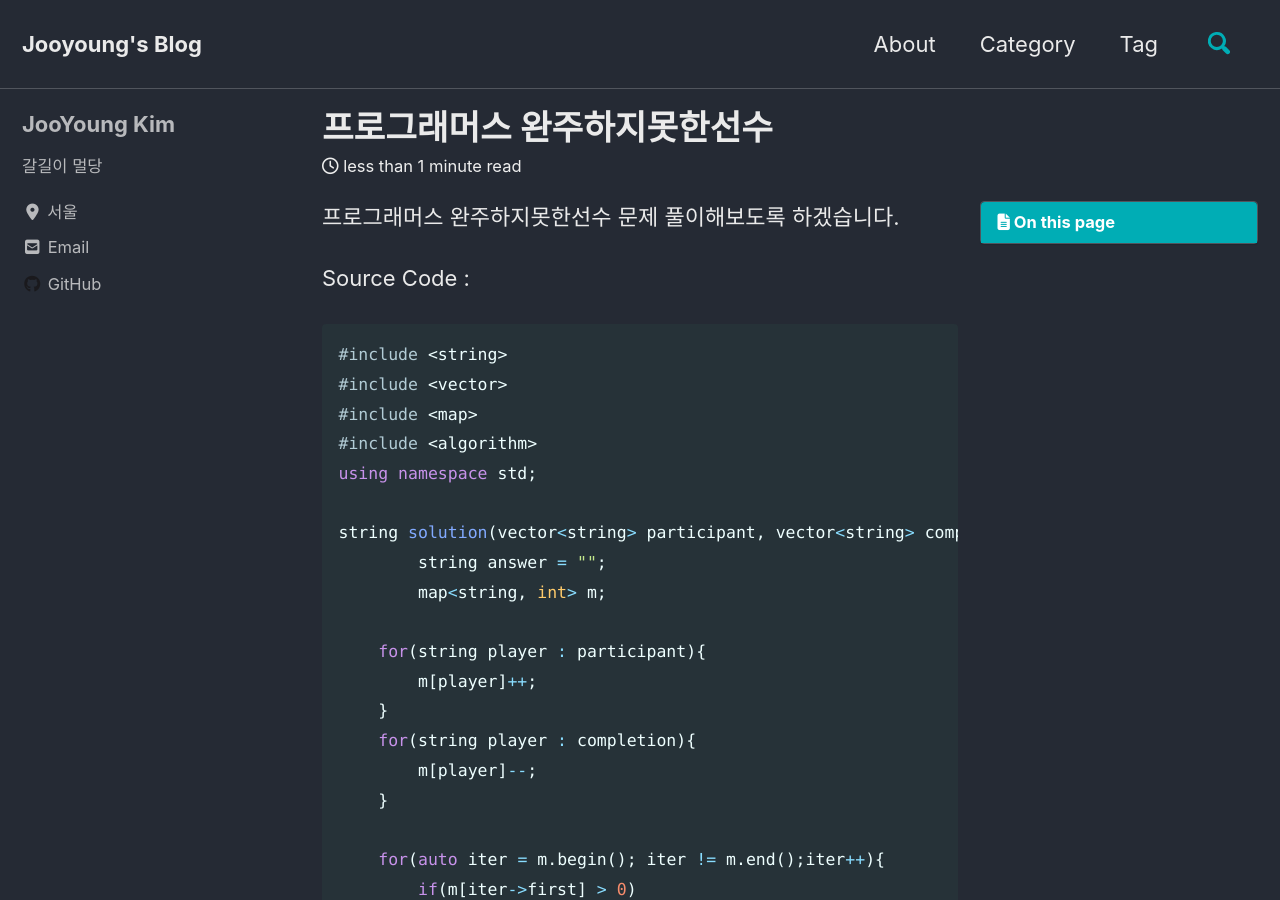
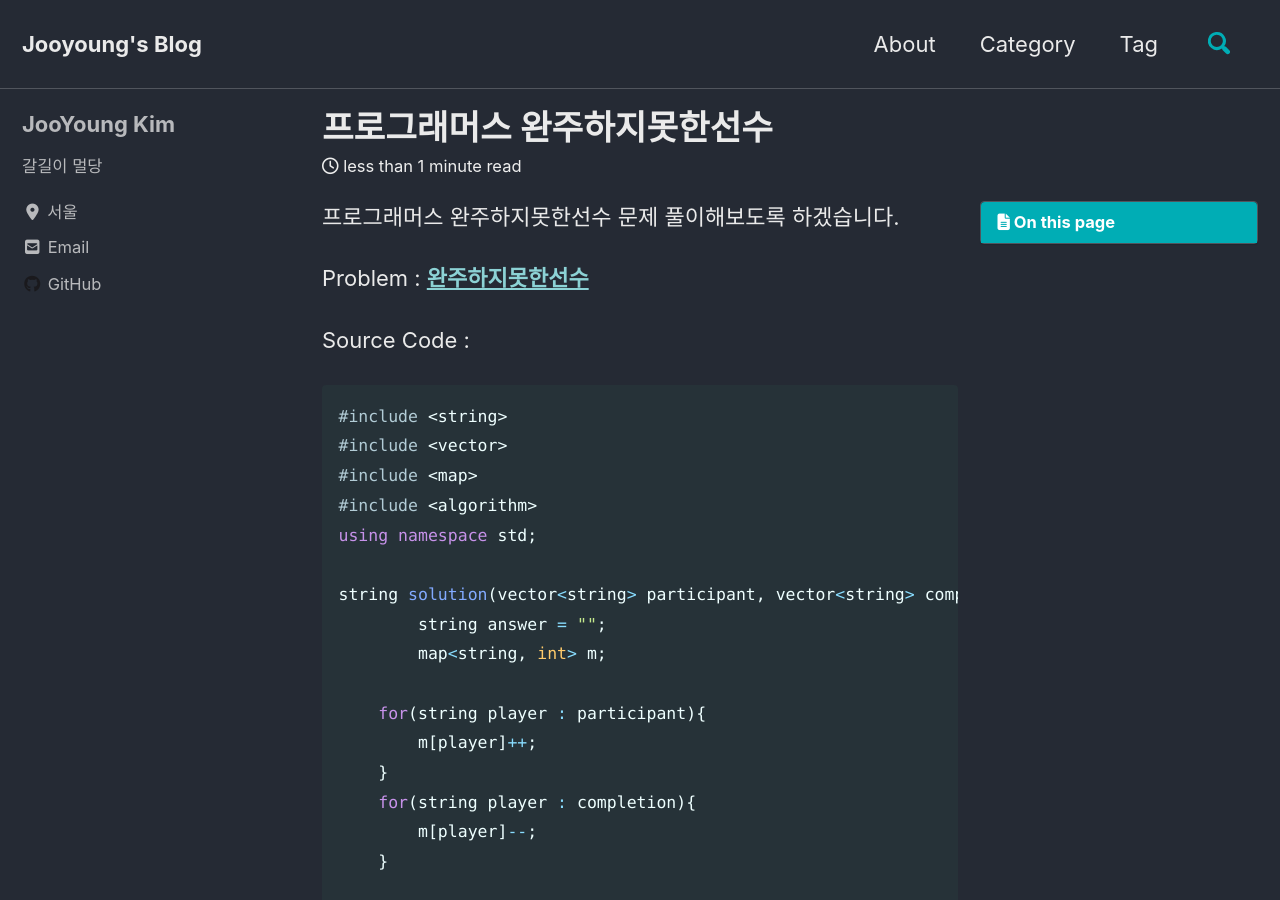
Before and after one commit to JooYoung1121/JooYoung1121.github.io, a Jekyll site: the page built from _posts/2020-05-26-완주하지못한선수.md, in a window 1280 px wide and 900 px high. Built offline with Jekyll 4.4.1, drawn with Linux system fonts in a browser that asks for light colours; cached includes are drawn as plain includes; nearby versions of some CDN libraries.

Commit message:
Update 2020-05-26-완주하지못한선수.md

```diff
--- a/_posts/2020-05-26-완주하지못한선수.md
+++ b/_posts/2020-05-26-완주하지못한선수.md
@@ -9,6 +9,10 @@
   - Map
 ---
 프로그래머스 완주하지못한선수 문제 풀이해보도록 하겠습니다.<br/>
+
+Problem :
+**[완주하지못한선수](https://programmers.co.kr/learn/courses/30/lessons/42576)**
+
 
 Source Code :
 
```
